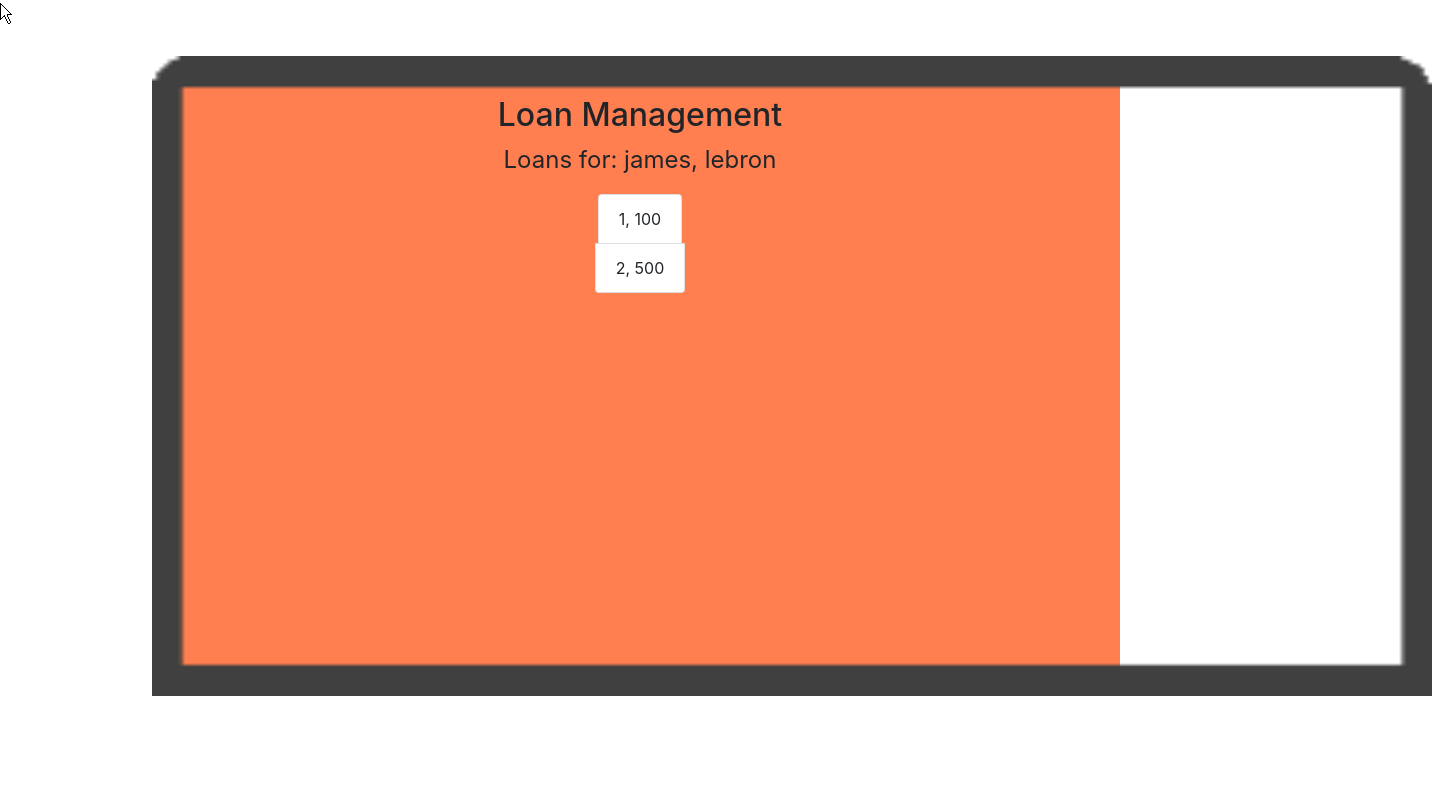
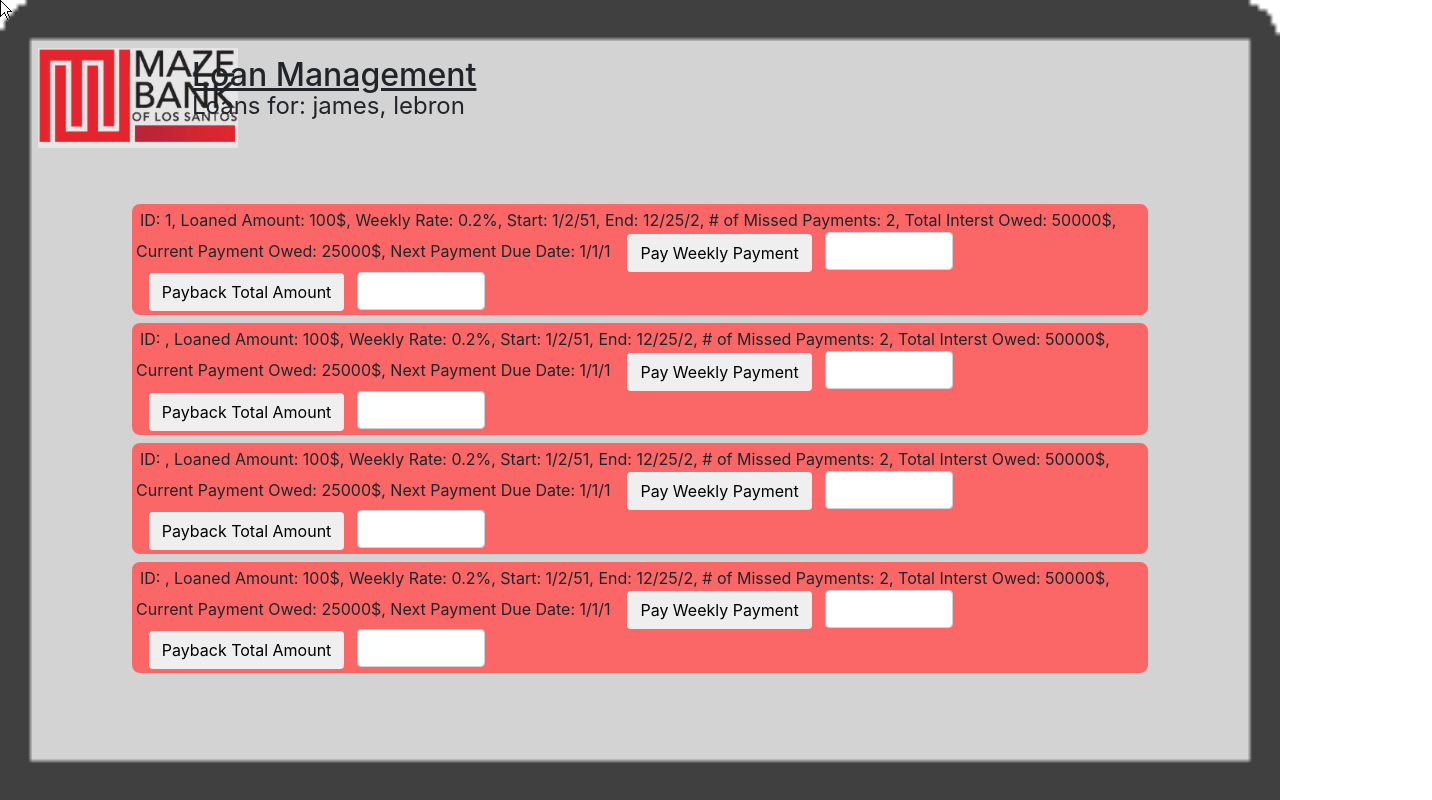
Before and after one commit to bscal/rd2lrp, a plain HTML site: page jobs/public/index.html in a window 1280 px wide. Shown: the whole page, 1432 px wide, since content can reach past the window. Drawn offline with nearby package versions, Linux system fonts and the light colour scheme.

Commit message:
Worked on UI for loans in jobs script. CSS was also rewritten to show over full screen instead of portion

```diff
--- a/jobs/public/index.html
+++ b/jobs/public/index.html
@@ -3,7 +3,7 @@
 
 <head>
     <meta charset='utf-8'>
-    <meta name='viewport' content='width=device-width, initial-scale=1 shrink-to-fit=no'>
+    <meta name='viewport' content="width=device-width, height=device-height, initial-scale=1, user-scalable=1">
     <script src="nui://game/ui/jquery.js" type="text/javascript"></script>
     <link rel="stylesheet" href="https://stackpath.bootstrapcdn.com/bootstrap/4.1.3/css/bootstrap.min.css"
         integrity="sha384-MCw98/SFnGE8fJT3GXwEOngsV7Zt27NXFoaoApmYm81iuXoPkFOJwJ8ERdknLPMO" crossorigin="anonymous">
@@ -11,22 +11,26 @@
 </head>
 
 <body>
+
     <img id="cursor" src="cursor.png">
-    <img id="monitor" class=center src=monitor.png>
+    <div class=bar-div></div>
+    <img id="monitor" src=monitor.png>
     <div class="loan-div" id="app">
-       <h2 class="center">{{ title }}</h2>
+        <img id="logo" src=logo.png>
+        <h2>{{ title }}</h2>
         <player class=center v-bind:seen="seen"></player>
-        <div class=center>
-            <ul class="list-group center" list-group-flush>
+        <div class="center">
+            <ul class="list-group list-group-flush">
                 <loan
                     v-for="loan in loans"
                     v-bind:seen="seen"
                     v-bind:loan="loan"
                     v-bind:key="loan.key"
                 >
+                </loan>
             </ul>
         </div>
-    </loan>
+        <div class=footer-div></div>
     </div>
 </body>
 
--- a/jobs/public/main.js
+++ b/jobs/public/main.js
@@ -1,6 +1,16 @@
 Vue.component('loan', {
     props: ["seen", "loan"],
-    template: '<li class="list-group-item" v-if="seen">{{loan.id}}, {{loan.amount}}</li>'
+    template: '<div v-if="seen" class="list-line-div"><li class="list-div">ID: {{loan.id}}, Loaned Amount: {{loan.amount}}$, Weekly Rate: {{loan.interest}}%, Start: {{loan.start}}, End: {{loan.end}}, # of Missed Payments: {{loan.missedPayments}}, Total Interst Owed: {{loan.totalInterest}}$, Current Payment Owed: {{loan.currentInterest}}$, Next Payment Due Date: {{loan.nextDue}}</li>'
+    + '<button v-on:click="onClick" type="button" class="btn button-div">Pay Weekly Payment</button>'
+    + '<input id="payCurrentAmount" type="text" class="form-control list-input" aria-label="Sizing example input" aria-describedby="inputGroup-sizing-sm">'
+    + '<button v-on:click="onClick" type="button" class="btn button-div">Payback Total Amount</button>'
+    + '<input id="payTotalAmount" type="text" class="form-control list-input" aria-label="Sizing example input" aria-describedby="inputGroup-sizing-sm"></div>',
+    methods: {
+        onClick: function (event) {
+            let id = $(event.target).parent().html().split(',')[0].split(' ')[2]
+            console.log($(event.target).parent().html().split(',')[0].split(' ')[2])
+        }
+    }
 })
 
 Vue.component('player', {
@@ -19,7 +29,16 @@ var app = new Vue({
     data: {
         title: "Loan Management",
         seen: true,
-        loans: [{id: 1,amount: 100},{id: 2,amount: 500}]
+        loans: [{id: 1,amount: 100, interest: 0.2, start: "1/2/51", end: "12/25/2", missedPayments: 2, totalInterest: 50000, currentInterest: 25000, nextDue: "1/1/1"},
+        {d: 1,amount: 100, interest: 0.2, start: "1/2/51", end: "12/25/2", missedPayments: 2, totalInterest: 50000, currentInterest: 25000, nextDue: "1/1/1"},
+        {d: 1,amount: 100, interest: 0.2, start: "1/2/51", end: "12/25/2", missedPayments: 2, totalInterest: 50000, currentInterest: 25000, nextDue: "1/1/1"},
+        {d: 1,amount: 100, interest: 0.2, start: "1/2/51", end: "12/25/2", missedPayments: 2, totalInterest: 50000, currentInterest: 25000, nextDue: "1/1/1"},
+        {d: 1,amount: 100, interest: 0.2, start: "1/2/51", end: "12/25/2", missedPayments: 2, totalInterest: 50000, currentInterest: 25000, nextDue: "1/1/1"},
+        {d: 1,amount: 100, interest: 0.2, start: "1/2/51", end: "12/25/2", missedPayments: 2, totalInterest: 50000, currentInterest: 25000, nextDue: "1/1/1"},
+        {d: 1,amount: 100, interest: 0.2, start: "1/2/51", end: "12/25/2", missedPayments: 2, totalInterest: 50000, currentInterest: 25000, nextDue: "1/1/1"},
+        {d: 1,amount: 100, interest: 0.2, start: "1/2/51", end: "12/25/2", missedPayments: 2, totalInterest: 50000, currentInterest: 25000, nextDue: "1/1/1"},
+        {d: 1,amount: 100, interest: 0.2, start: "1/2/51", end: "12/25/2", missedPayments: 2, totalInterest: 50000, currentInterest: 25000, nextDue: "1/1/1"},
+        {d: 1,amount: 100, interest: 0.2, start: "1/2/51", end: "12/25/2", missedPayments: 2, totalInterest: 50000, currentInterest: 25000, nextDue: "1/1/1"},]
     }
 })
 
--- a/jobs/public/style.css
+++ b/jobs/public/style.css
@@ -1,31 +1,97 @@
 .loan-div {
-    position: fixed;
-    background-color: coral;
-    padding: 2vh;
-    top: 10vh;
-    height: 74vh;
-    left: 20vh;
-    right: 20vh;
-    vertical-align: middle;
-    max-height: 80vh;
+    position: absolute;
+    top: 4vh;
+    height: 96vh;
+    width: 100%;
+    background-color: rgb(211, 211, 211);
+}
+
+#cursor {
+    position: absolute;
 }
 
 #monitor {
+    position: fixed;
+    z-index: 10;
+    height: 100vh;
+    width: 100vw;
+}
+
+#logo {
+    position: relative;
+    top: 2vh;
+    left: 3vw;
+    width: 200px;
+    height: 100px;
+}
+
+.list-div {
+    position: relative;
+    display: inline;
+    padding: 4px;
+}
+
+.button-div {
+    margin-left: 1vw;
+    position: relative;
+    max-width: 76vw;
+    display: inline;
+}
+
+.list-input {
+    max-width: 10vw;
+    margin-left: 1vw;
+    display: inline;
+}
+
+.list-line-div {
+    position: relative;
+    padding: 4px;
+    margin: 4px;
+    border-radius: 8px;
+    background-color: rgb(251, 102, 102);
+}
+
+.bar-div {
     position: absolute;
     z-index: 1;
-    top: 7vh;
-    width: 160vh;
-    left: 19vh;
-    right: 19vh;
-    max-height: 80vh;
+    height: calc(1vh + 8px);
+    top: 10vh;
+    background-color: rgb(209, 12, 12);
+}
+
+.footer-div {
+    position: sticky;
+    top: 96vh;
+    width: 100%;
+    height: 4vh;
 }
 
 p {
+    position: absolute;
+    top: 7vh;
+    left: 15vw;
     font-size: 24px;
 }
 
 h2 {
+    position: absolute;
+    text-decoration: underline;
+    top: 3vh;
+    left: 15vw;
     text-shadow: 2px, 2px;
+}
+
+ul {
+    position: absolute;
+    top: 21vh;
+    list-style-type: none;
+    height: 100vh;
+    max-height: 60vh;
+    width: 80vw;
+    z-index: 11;
+    overflow:hidden;
+    overflow-y:scroll;
 }
 
 .center {
@@ -33,9 +99,3 @@ h2 {
     justify-content: center;
     align-items: center;
 }
-/*
-ul {height:200px; width:367px;}
-ul {overflow:hidden; overflow-y:scroll;}
-
-ul::-webkit-scrollbar { width: 0 !important }
-*/
```
Also changed, not shown: jobs/public/logo.png (added).
